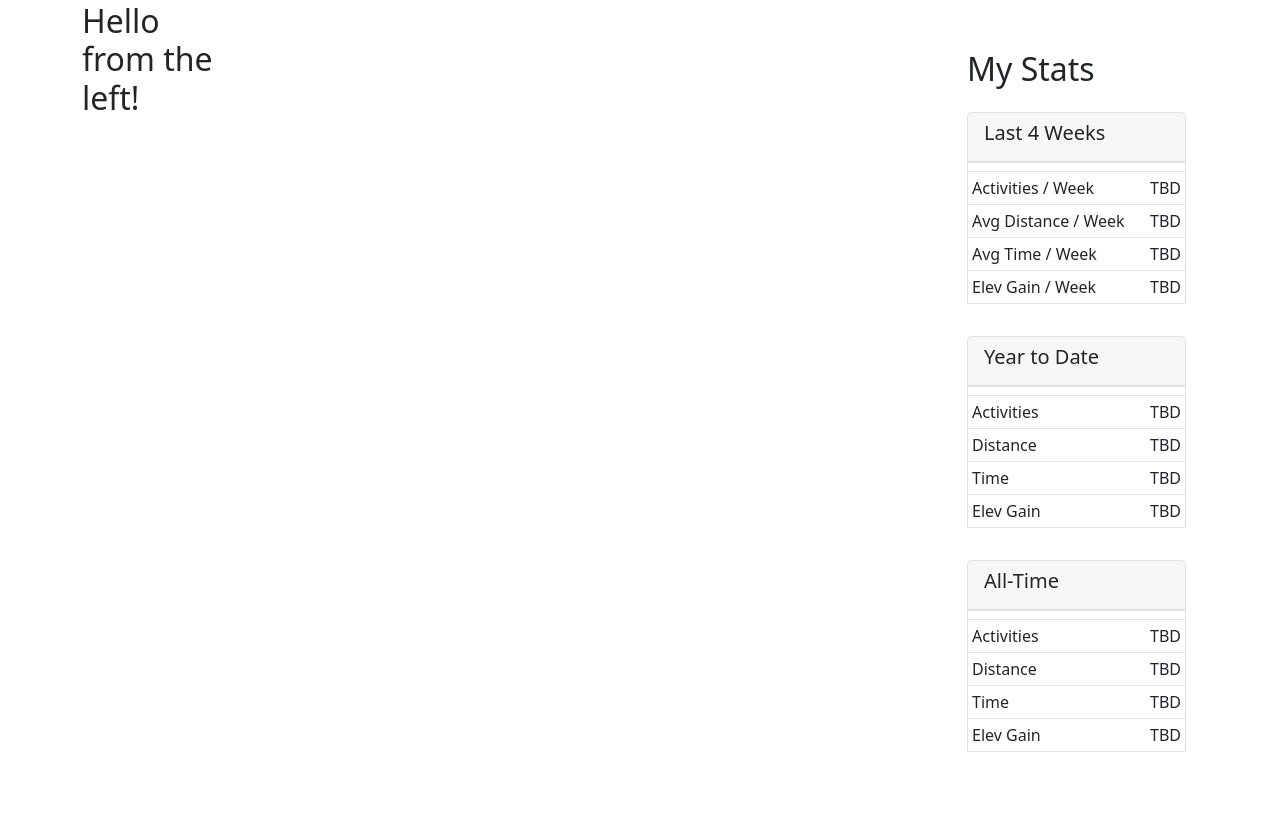
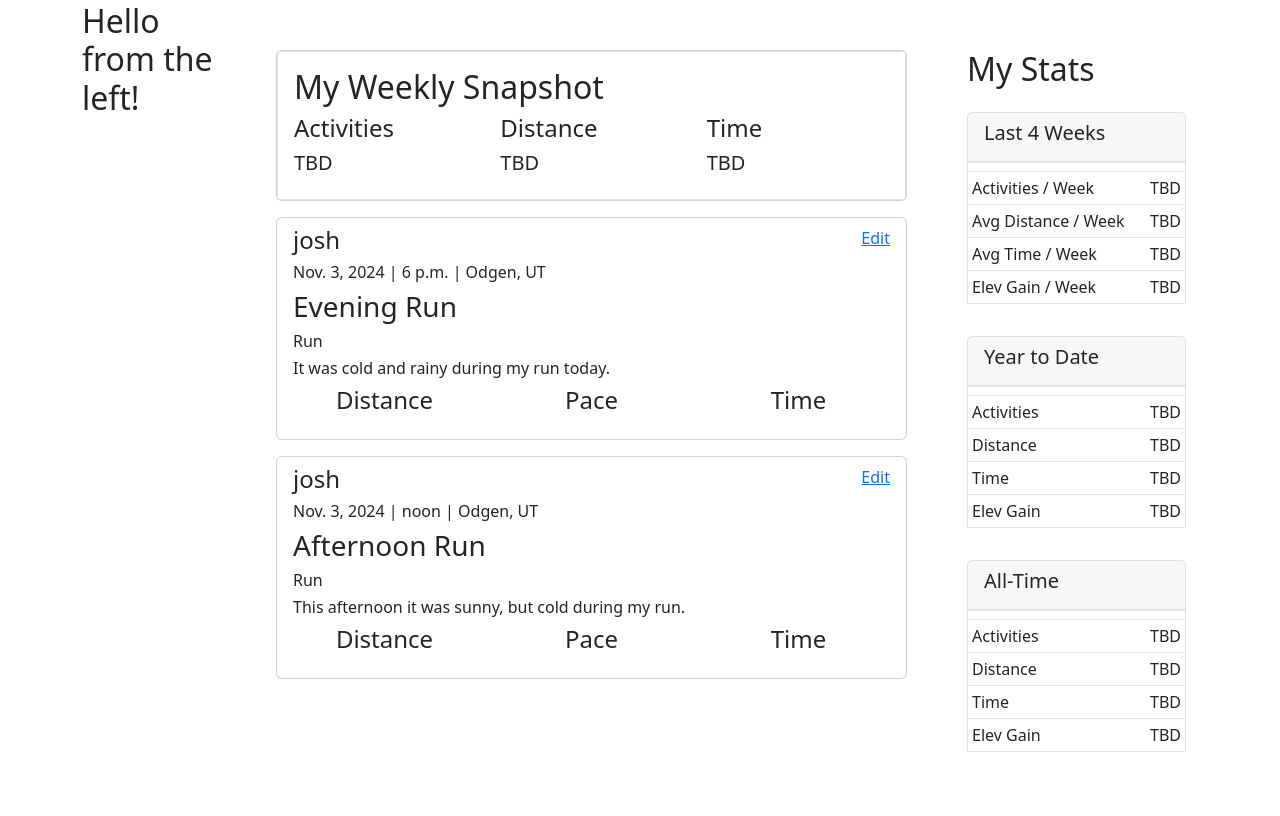
Before and after one commit to emburyj/Training_Log, a Django app: page / in a window 1280 px wide. Shown: the part 54-870 px from the top of the page. Run offline with Django 5.2, Linux system fonts and the light colour scheme; a user stored in the database is signed in; data comes from the database, SQL or seed files in the repository; both versions use the stored data as it was after the commit.

Commit message:
added some data to activity card on training log; added helper functions for displying pace and duration;

```diff
--- a/mysite/activities/templates/training_log.html
+++ b/mysite/activities/templates/training_log.html
@@ -6,8 +6,85 @@
 {% endblock %}
 
 {% block centernav%}
-
-{% endblock %}
+<div class="col-md-12 py-5 vstack border-0">
+    <div class="card">
+        <div class="card-body border gap-2">
+            <div class="row">
+                <div class="col mt-0">
+                    <h2>My Weekly Snapshot</h2>
+                </div>
+            </div>
+            <div class="row">
+                <div class="col mt-0">
+                    <h4>Activities</h4>
+                </div>
+                <div class="col mt-0">
+                    <h4>Distance</h4>
+                </div>
+                <div class="col mt-0">
+                    <h4>Time</h4>
+                </div>
+            </div>
+            <div class="row">
+                <div class="col mt-0">
+                    <h5>TBD</h5>
+                </div>
+                <div class="col mt-0">
+                    <h5>TBD</h5>
+                </div>
+                <div class="col mt-0">
+                    <h5>TBD</h5>
+                </div>
+            </div>
+        </div>
+    </div>
+    {% for activity in activities %}
+    <div class="card mt-3">
+        <div class="card-body pt-2">
+            <div class="row">
+                <div class="col mt-0">
+                    <h4>{{ activity.athlete }}</h4>
+                </div>
+                <div class="col-auto">
+                    <a href="{% url 'edit_activity' activity.aid %}">Edit</a>
+                </div>
+            </div>
+            <div class="row">
+                <div class="col mt-0">
+                    <h6>{{ activity.date}} | {{ activity.time }} | Odgen, UT</h6>
+                </div>
+            </div>
+            <div class="row">
+                <div class="col mt-0">
+                    <h3>{{ activity.title}} </h3>
+                </div>
+            </div>
+            <div class="row">
+                <div class="col mt-0">
+                    <h6>{{ activity.sport}} </h6>
+                </div>
+            </div>
+            <div class="row">
+                <div class="col mt-0">
+                    <h6>{{ activity.description}} </h6>
+                </div>
+            </div>
+            <div class="row text-center">
+                <div class="col text-left">
+                    <h4>Distance</h4>
+                </div>
+                <div class="col text-center">
+                    <h4>Pace</h4>
+                </div>
+                <div class="col text-right">
+                    <h4>Time</h4>
+                </div>
+            </div>
+        </div>
+    </div>
+    {% endfor %}
+</div>
+ {% endblock %}
 
 {% block rightnav%}
 <div class="col align-self-center container-lg py-5 border-left mx-auto">
--- a/mysite/activities/views.py
+++ b/mysite/activities/views.py
@@ -1,17 +1,55 @@
 from django.shortcuts import render
+from django.contrib.auth.decorators import login_required
+from activities.models import Activity
+from users.models import *
+import math
+# from activities.forms import *
 
+@login_required
 def about_view(request):
     context = {}
     return render(request, 'about.html', context)
 
+@login_required
 def training_log_view(request):
     context = {}
+    recent_activities_query = Activity.objects.order_by('date')[:10]
+    recent_activities = [x for x in recent_activities_query]
+    context["activities"] = recent_activities
     return render(request, 'training_log.html', context)
 
+@login_required
 def create_activity_view(request):
     context = {}
     return render(request, 'create_activity.html', context)
 
+@login_required
 def edit_activity_view(request):
     context = {}
     return render(request, 'edit_activity.html', context)
+'''
+Helper functions
+'''
+def get_pace(activity):
+    ''' This method calculates and returns a string containing the average
+        pace for an activity.
+        :param activity: Object of type Activity
+        :return: String representing average pace example: "6:23"
+        '''
+    raw_pace = activity.duration / activity.distance # sec/mi
+    pace = raw_pace/60 # min/mi
+    pace_minutes = math.floor(pace)
+    pace_seconds = math.floor((pace - pace_minutes)*60)
+    return f"{pace_minutes}:{pace_seconds}"
+
+def get_duration_string(activity):
+    ''' This method calculates and returns a string containing the hours and
+        minutes for an activity duration.
+        :param activity: Object of type Activity
+        :return: String representing the activity duration example: "1hr 32min"
+        '''
+    duration_hours = math.floor(activity.duration / 3600)
+    duration_minutes = math.floor(60*((activity.duration/3600) - duration_hours))
+    if duration_hours > 0:
+        return f"{duration_hours}h {duration_minutes}m"
+    return f"{duration_minutes}m"
```
Also changed, not shown: mysite/mysite.db.
